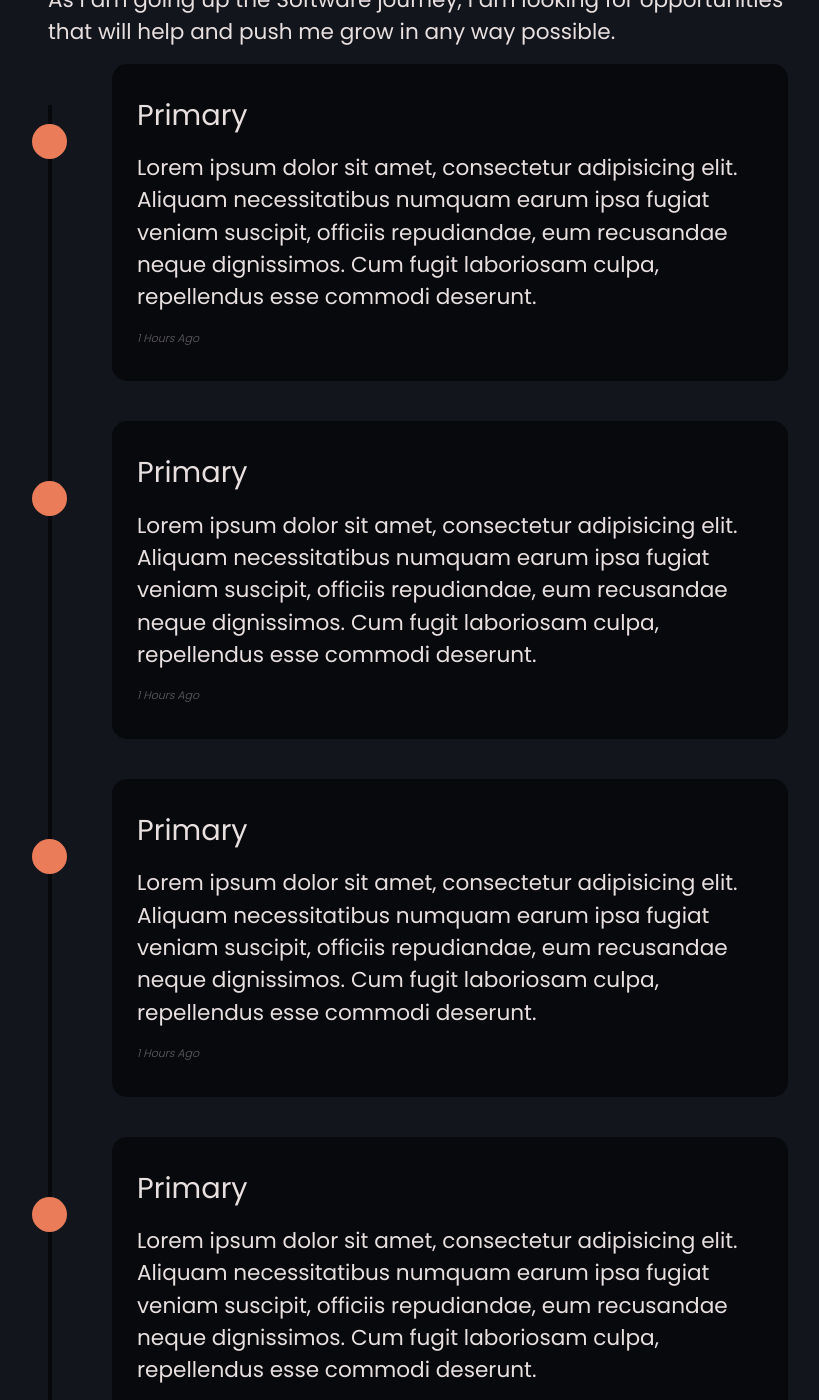
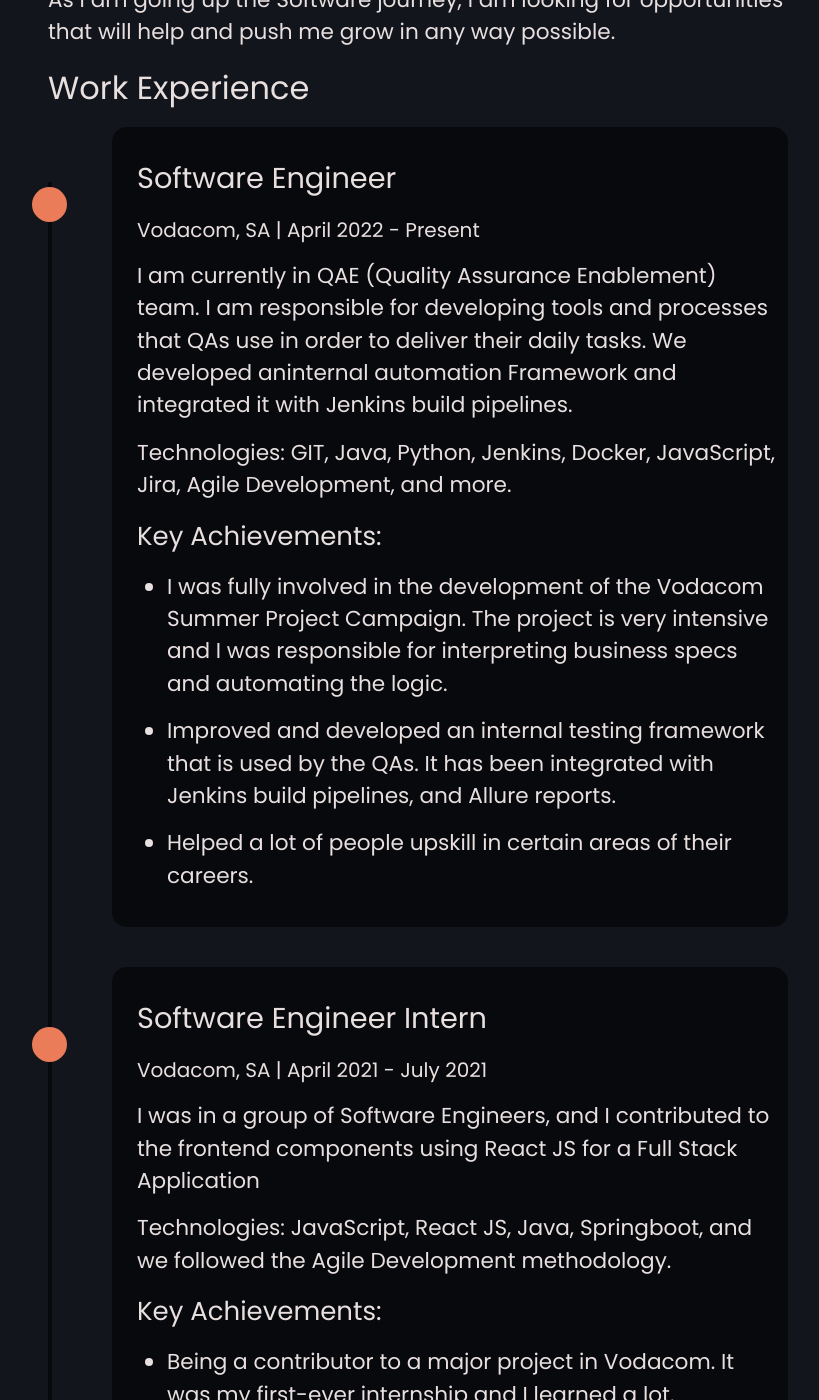
Before and after one commit to feelthedimez/feelthedimez.github.io, a Jekyll site: the page built from about.markdown, in a window 1280 px wide and 1400 px high, scrolled down 424 px. Shown: the whole window, without its empty margins (222-1041 px from the left). Built offline with Jekyll 4.4.1, drawn with Linux system fonts in a browser that asks for light colours; some of the changed text lies outside the part shown.

Commit message:
Added the career section

```diff
--- /dev/null
+++ b/_data/work_experience.yml
@@ -0,0 +1,29 @@
+- company_name: Vodacom, SA
+  role: Software Engineer
+  duration: April 2022 - Present
+  description: I am currently in QAE (Quality Assurance Enablement) team. I am responsible for developing tools and processes
+    that QAs use in order to deliver their daily tasks. We developed aninternal automation Framework and integrated it with Jenkins
+    build pipelines.
+  technologies: GIT, Java, Python, Jenkins, Docker, JavaScript, Jira, Agile Development, and more.
+  key_achievements:
+    - I was fully involved in the development of the Vodacom Summer Project Campaign. The project is very intensive and I was
+      responsible for interpreting business specs and automating the logic.
+    - Improved and developed an internal testing framework that is used by the QAs. It has been integrated with Jenkins build
+      pipelines, and Allure reports.
+    - Helped a lot of people upskill in certain areas of their careers.
+
+- company_name: Vodacom, SA
+  role: Software Engineer Intern
+  duration: April 2021 - July 2021
+  description: I was in a group of Software Engineers, and I contributed to the frontend components using React JS for a Full Stack Application
+  technologies: JavaScript, React JS, Java, Springboot, and we followed the Agile Development methodology.
+  key_achievements:
+    - Being a contributor to a major project in Vodacom. It was my first-ever internship and I learned a lot.
+
+- company_name: WeThinkCode NPC
+  role: Graphic Designer
+  duration: August 2020 - March 2022
+  description: It was my responsibility to design graphic elements for print and digital media, and I also worked closely with the marketing team,
+    videography team, and content writing team to create quality, effective designs.
+  key_achievements:
+    - Fully rebranded WeThinkCode_, and left a very huge branding substantial mark.
--- a/_includes/footer.html
+++ b/_includes/footer.html
@@ -8,10 +8,6 @@
         <a href="{{ base.url | relative_url }}/about">About Tebogo</a>
         <a href="mailto:dime@tema.com">dime.tema@gmail.com</a>
       </div>
-      <!-- <label class="switch">
-        <input type="checkbox" name="myCheckbox" id="myCheckbox">
-        <span class="slider round"></span>
-      </label> -->
     </div>
 
     <div class="footer-col-wrapper">
--- a/_includes/icon-github.html
+++ /dev/null
@@ -1,4 +0,0 @@
-<a href="https://github.com/{{ include.username }}">
-    <span class="icon icon--github">{% include icon-github.svg %}</span>
-    <span class="username">{{ include.username }}</span>
-</a>
--- a/_includes/icon-twitter.html
+++ /dev/null
@@ -1 +0,0 @@
-<a href="https://twitter.com/{{ include.username }}"><span class="icon icon--twitter">{% include icon-twitter.svg %}</span><span class="username">{{ include.username }}</span></a>
--- a/_includes/journey-timeline.html
+++ b/_includes/journey-timeline.html
@@ -1,46 +1,23 @@
 <div class="timeline">
+    {% for journey in site.data.work_experience %}
     <div class="timeline-container primary">
         <div class="timeline-icon">
             <i class=""></i>
         </div>
         <div class="timeline-body">
-            <h4 class="timeline-title"><span class="badge">Primary</span></h4>
-            <p>Lorem ipsum dolor sit amet, consectetur adipisicing elit. Aliquam necessitatibus numquam earum ipsa fugiat veniam suscipit, officiis repudiandae, eum recusandae neque dignissimos. Cum fugit laboriosam culpa, repellendus esse commodi deserunt.</p>
-            <p class="timeline-subtitle">1 Hours Ago</p>
+            <h3 class="timeline-title"><span class="badge">{{ journey.role }}</span></h3>
+            <h4 class="company-name">{{ journey.company_name }} | {{ journey.duration }}</h4>
+            <p class="description">{{ journey.description }}</p>
+            <p class="technology">Technologies: {{ journey.technologies }}</p>
+            <h3>Key Achievements:</h3>
+            {% for point in journey.key_achievements %}
+            <ul>
+                <li>{{ point }}</li>
+            </ul>
+            {% endfor %}
         </div>
     </div>
 
-    <div class="timeline-container primary">
-        <div class="timeline-icon">
-            <i class=""></i>
-        </div>
-        <div class="timeline-body">
-            <h4 class="timeline-title"><span class="badge">Primary</span></h4>
-            <p>Lorem ipsum dolor sit amet, consectetur adipisicing elit. Aliquam necessitatibus numquam earum ipsa fugiat veniam suscipit, officiis repudiandae, eum recusandae neque dignissimos. Cum fugit laboriosam culpa, repellendus esse commodi deserunt.</p>
-            <p class="timeline-subtitle">1 Hours Ago</p>
-        </div>
-    </div>
-
-    <div class="timeline-container primary">
-        <div class="timeline-icon">
-            <i class=""></i>
-        </div>
-        <div class="timeline-body">
-            <h4 class="timeline-title"><span class="badge">Primary</span></h4>
-            <p>Lorem ipsum dolor sit amet, consectetur adipisicing elit. Aliquam necessitatibus numquam earum ipsa fugiat veniam suscipit, officiis repudiandae, eum recusandae neque dignissimos. Cum fugit laboriosam culpa, repellendus esse commodi deserunt.</p>
-            <p class="timeline-subtitle">1 Hours Ago</p>
-        </div>
-    </div>
-
-    <div class="timeline-container primary">
-        <div class="timeline-icon">
-            <i class=""></i>
-        </div>
-        <div class="timeline-body">
-            <h4 class="timeline-title"><span class="badge">Primary</span></h4>
-            <p>Lorem ipsum dolor sit amet, consectetur adipisicing elit. Aliquam necessitatibus numquam earum ipsa fugiat veniam suscipit, officiis repudiandae, eum recusandae neque dignissimos. Cum fugit laboriosam culpa, repellendus esse commodi deserunt.</p>
-            <p class="timeline-subtitle">1 Hours Ago</p>
-        </div>
-    </div>
+    {% endfor %}
 
 </div>
--- a/about.markdown
+++ b/about.markdown
@@ -11,4 +11,6 @@
 As I am going up the Software journey, I am looking for opportunities
 that will help and push me grow in any way possible.
 
+## Work Experience
+
 {% include_relative _includes/journey-timeline.html %}
```
Also changed, not shown: _includes/icon-github.svg (deleted), _includes/icon-twitter.svg (deleted).
